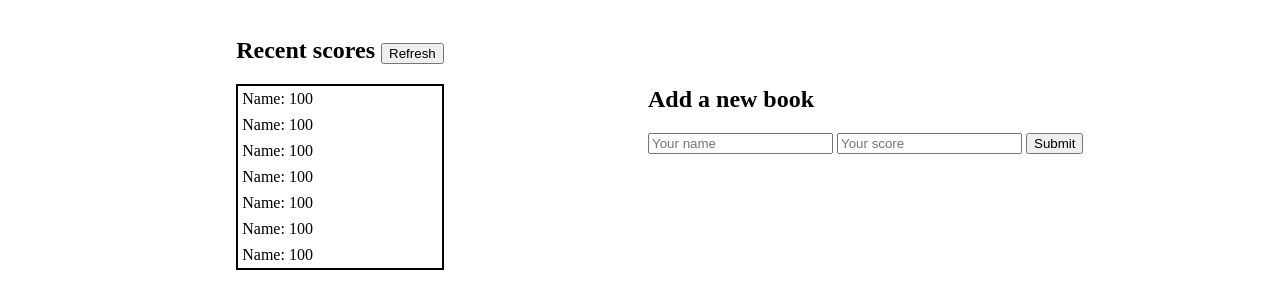
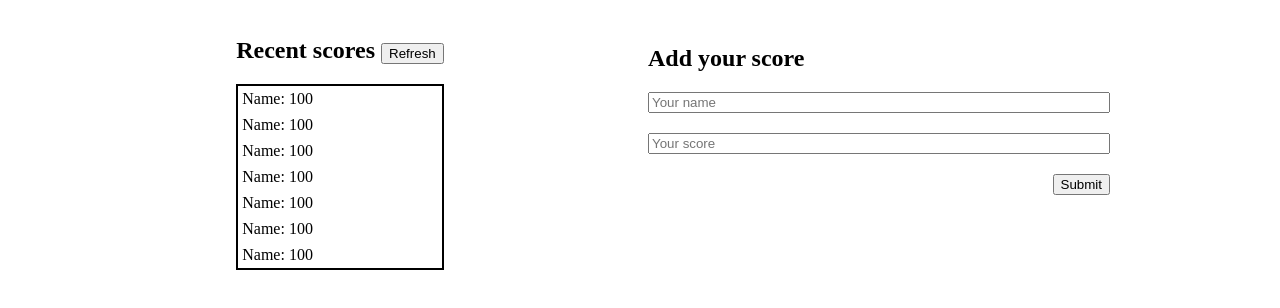
Before and after one commit to ShinhyoBelok/Leaderboard, a website: page src/template.html in a window 1280 px wide. Shown: the part 298-606 px from the top of the page. Drawn offline with Linux system fonts and the light colour scheme.

Commit message:
Add css code to addScore form

```diff
--- a/src/style.css
+++ b/src/style.css
@@ -39,3 +39,14 @@ main {
   flex-direction: column;
   width: 50%;
 }
+
+.addScore {
+  flex-direction: column;
+  gap: 20px;
+  width: 75%;
+}
+
+.submitBtn {
+  width: fit-content;
+  align-self: flex-end;
+}
--- a/src/template.html
+++ b/src/template.html
@@ -25,12 +25,12 @@
       </article>
     </section>
     <section class="addScoreSection flexbox">
-      <h2>Add a new book</h2>
-      <form class="addScore">
+      <h2>Add your score</h2>
+      <form class="addScore flexbox">
         <input type="text" placeholder="Your name">
         <input type="text" placeholder="Your score">
         <button type="submit" class="submitBtn">Submit</button>
-    </form>
+      </form>
     </section>
   </main>
 </body>
```
